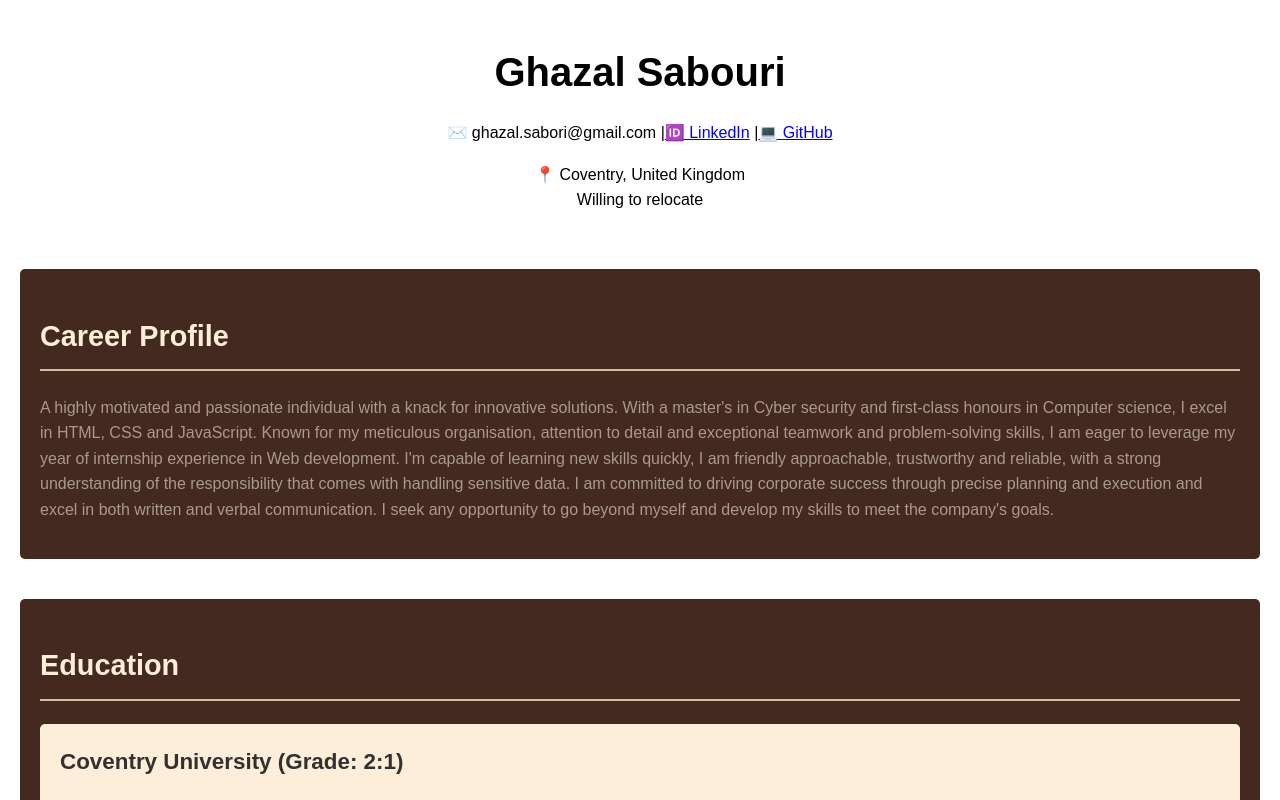
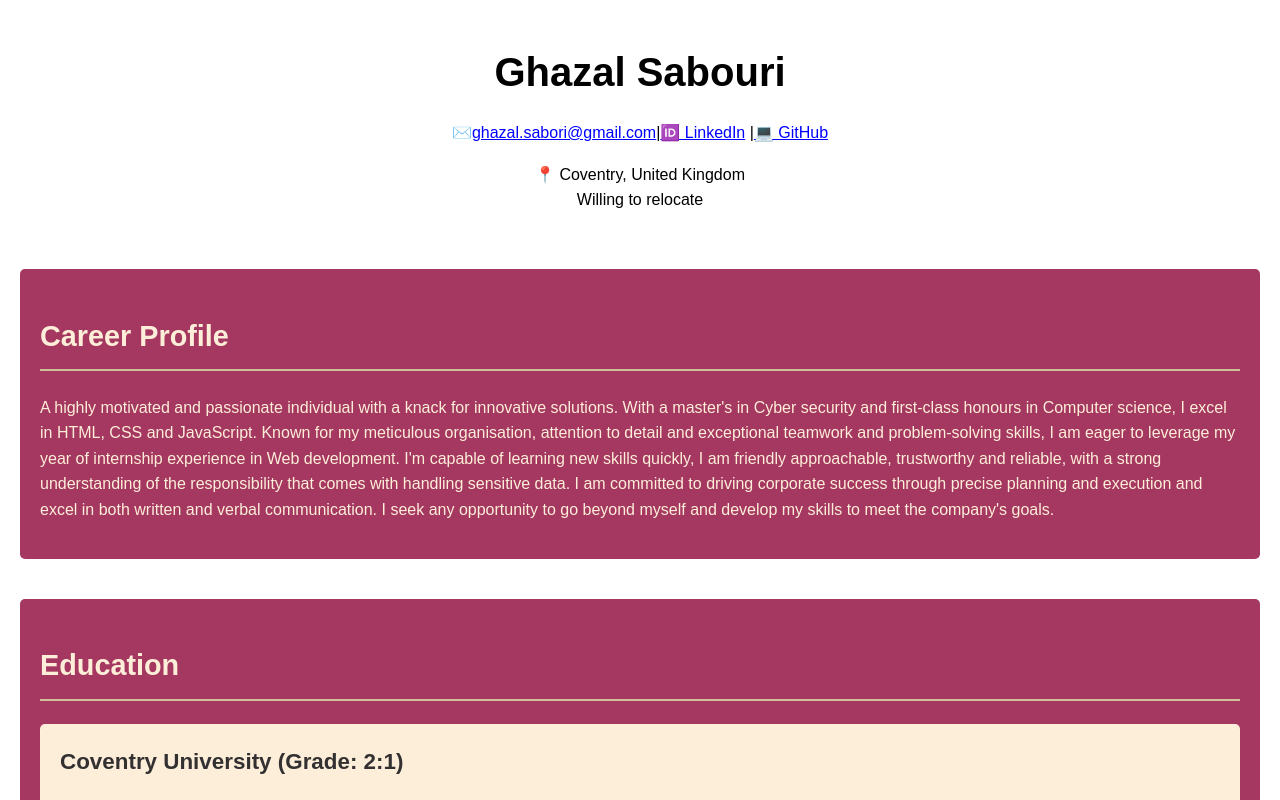
Before and after one commit to sbrghazal/CVGhazalSabouriUK, a React (Create React App) app: page / in a window 1280 px wide. Shown: the top 800 px of the page. Built offline with nearby package versions, Linux system fonts and the light colour scheme.

Commit message:
changing the color

```diff
--- a/src/App.css
+++ b/src/App.css
@@ -56,7 +56,7 @@ h2 {
 
 section {
   margin-bottom: 40px;
-  background-color: #43291f;
+  background-color: #a53860;
   padding: 20px;
   border-radius: 5px;
   margin-left: 20px;
@@ -94,7 +94,7 @@ li {
   color: black;
 }
 .career-profile p {
-  color: #aa998f;
+  color: #fdeed9;
 }
 .career-profile h2 {
   color: #fdeed9;
@@ -121,7 +121,7 @@ li {
 }
 .honors p,
 .interests p {
-  color: #aa998f;
+  color: #fdeed9;
 }
 
 @media (max-width: 768px) {
--- a/src/components/Header.js
+++ b/src/components/Header.js
@@ -6,7 +6,8 @@ export default function Header() {
       <header>
         <h1>Ghazal Sabouri</h1>
         <p>
-          ✉️ ghazal.sabori@gmail.com |
+          ✉️
+          <a href="mailto:ghazal.sabori@gmail.com">ghazal.sabori@gmail.com</a>|
           <a href="http://www.linkedin.com/in/ghazal-sabouri">🆔 LinkedIn</a> |
           <a href="https://github.com/sbrghazal">💻 GitHub</a>
         </p>
```
